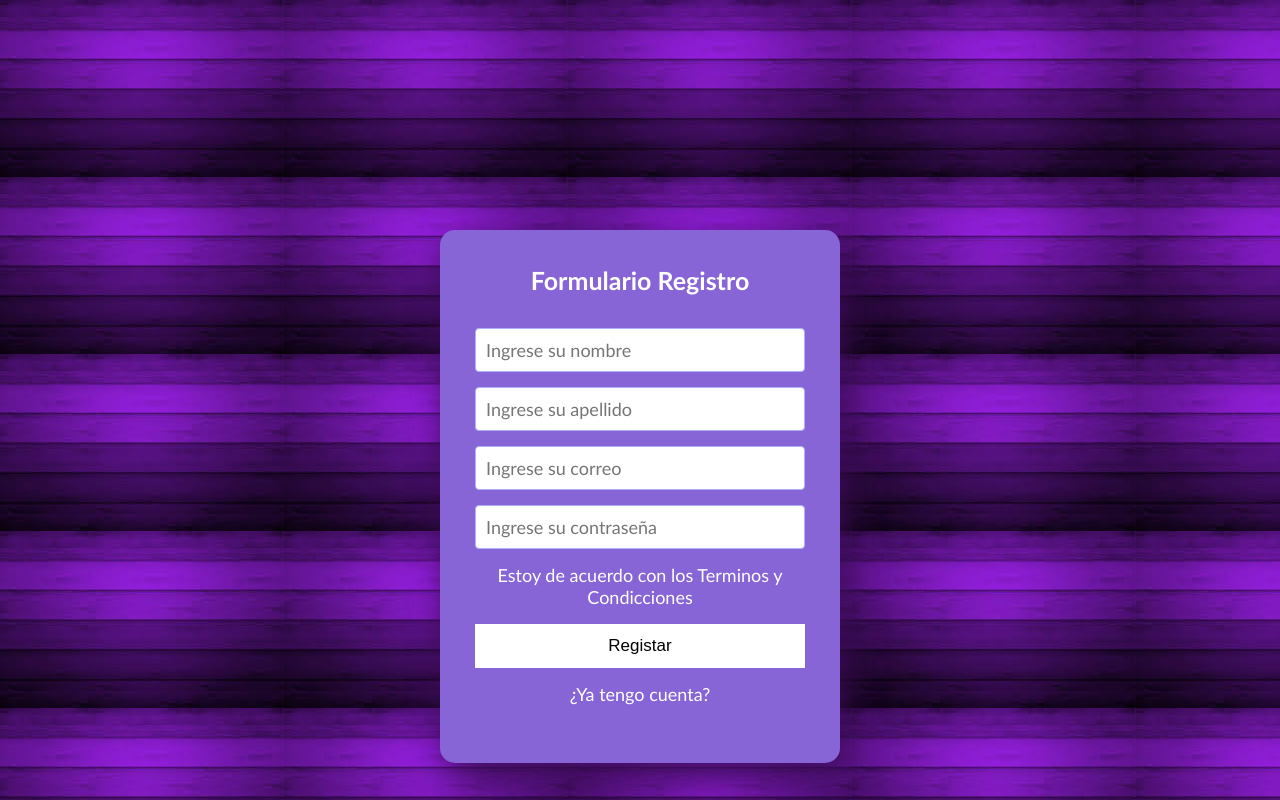
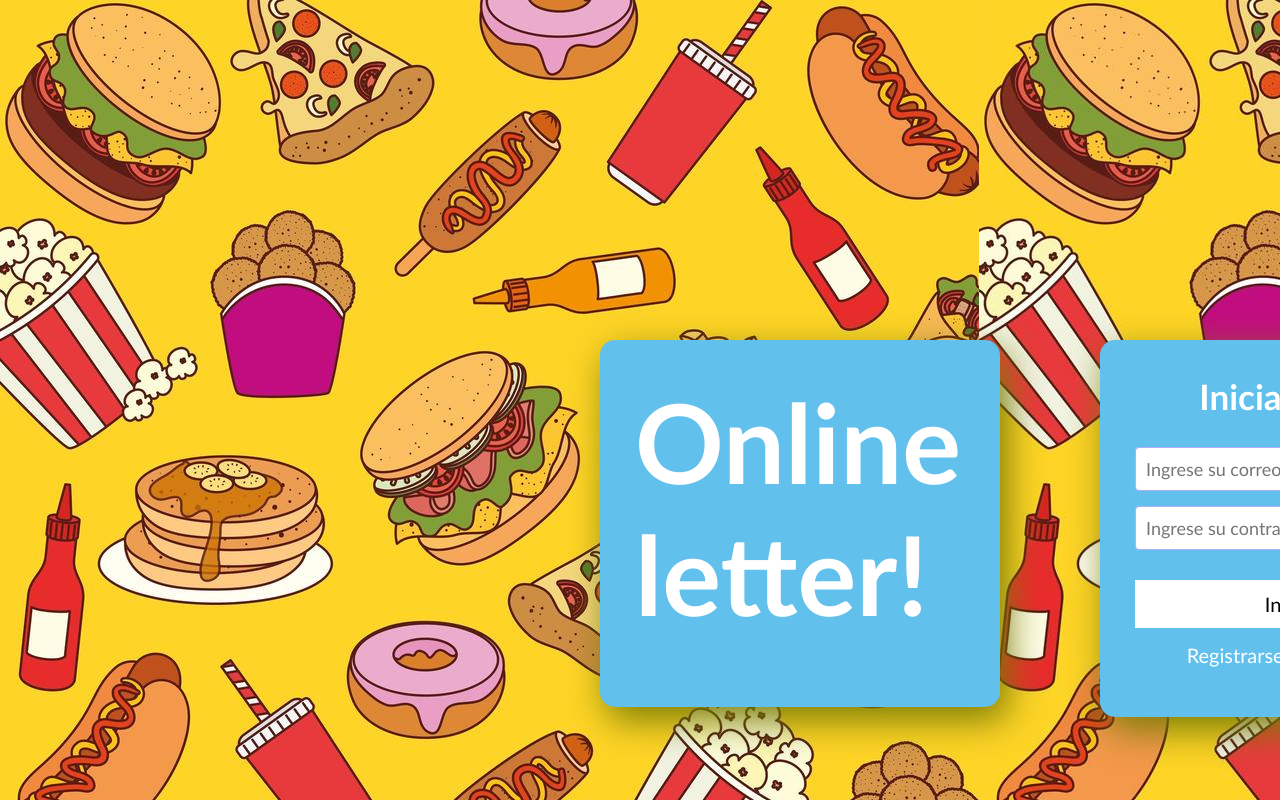
Before and after one commit to Shayd-R/Online_letters, a plain HTML site: page Index.html in a window 1280 px wide. Drawn offline with Linux system fonts and the light colour scheme.

Commit message:
Mejora de inicio

```diff
--- a/Index.html
+++ b/Index.html
@@ -1,5 +1,6 @@
 <!DOCTYPE html>
 <html lang="en">
+
 <head>
     <meta charset="UTF-8">
     <meta http-equiv="X-UA-Compatible" content="IE=edge">
@@ -8,17 +9,34 @@
     <title>Boceto carta virtual</title>
 
 </head>
+
 <body>
-    <section class="form-registro">
-        <center><h4>Formulario Registro</h4></center>
-        <input class="controls" type="text" name="nombres" id="nombres" placeholder="Ingrese su nombre">
-        <input class="controls" type="text" name="apellidos" id="apellidos" placeholder="Ingrese su apellido">
-        <input class="controls" type="email" name="correos" id="correos" placeholder="Ingrese su correo">
-        <input class="controls" type="password" name="contraseñas" id="contraseñas" placeholder="Ingrese su contraseña">
-        <p>Estoy de acuerdo con los <a href="#">Terminos y Condicciones</a></p>
-        <input class="botons" type="submit" value="Registar">
-        <p><a href="#">¿Ya tengo cuenta?</a></p>
-    </section>
+
+    <div class="caja1">
+        <section class="titulo">
+            <h1>Online letter!</h1>
+        </section>
+    </div>
+    <div class="caja2">
+        <section class="form-registro">
+            <center>
+                <h3>Iniciar sesión</h3>
+            </center>
+            <!--<input class="controls" type="text" name="nombres" id="nombres" placeholder="Ingrese su nombre">-->
+            <!--<input class="controls" type="text" name="apellidos" id="apellidos" placeholder="Ingrese su apellido">-->
+            <input class="controls" type="email" name="correos" id="correos" placeholder="Ingrese su correo">
+            <input class="controls" type="password" name="contraseñas" id="contraseñas"
+                placeholder="Ingrese su contraseña">
+            <!--<p>Estoy de acuerdo con los <a href="#">Terminos y Condicciones</a></p>-->
+            <input class="botons" type="submit" value="Ingresar">
+            <p><a href="#">Registrarse - Crear cuenta</a></p>
+        </section>
+
+
+    </div>
+
+
 
 </body>
+
 </html>
--- a/style.css
+++ b/style.css
@@ -3,25 +3,51 @@
     padding: 0;
     box-sizing: border-box;
 }
+
 body {
-    background-image: url('fondo.jpg');
+    background-image: url('fondo/fondo1.jpg');
+}
+
+.caja1 {
+    position: fixed;
+    top: 340px;
+    left: 600px;
+}
+
+.caja2 {
+    position: fixed;
+    top: 340px;
+    left: 1100px;
+}
+
+.titulo {
+    width: 400px;
+    background: #62c0ec;
+    padding: 35px;
+    border-radius: 15px;
+    font-family: 'calibri';
+    color: white;
+    box-shadow: 7px 13px 37px rgb(122, 124, 5);
 }
 
 .form-registro {
     width: 400px;
-    background: #8765d6;
+    background: #62c0ec;
     padding: 35px;
-    margin: auto;
-    margin-top: 230px;
     border-radius: 15px;
     font-family: 'calibri';
     color: white;
-    box-shadow: 7px 13px 37px rgb(56, 11, 82);
+    box-shadow: 7px 13px 37px rgb(122, 124, 5);
 }
 
-.form-registro h4 {
-    font-size: 25px;
+.titulo h1 {
+    font-size: 110px;
     margin-bottom: 33px;
+}
+
+.form-registro h3 {
+    font-size: 35px;
+    margin-bottom: 30px;
 }
 
 .controls {
@@ -36,9 +62,9 @@ body {
 }
 
 .form-registro p {
-    height: 45px;
+    height: 39px;
     text-align: center;
-    font-size: 18px;
+    font-size: 20px;
 }
 
 .form-registro a {
@@ -58,5 +84,6 @@ body {
     padding: 12px;
     color: rgb(0, 0, 0);
     margin: 15px 0;
-    font-size: 17px;
+    font-size: 20px;
+    font-family: 'calibri';
 }
```
Also changed, not shown: fondo/fondo.jpg (renamed from fondo.jpg), fondo/fondo1.jpg (added), fondo/fondo2.jpg (added), fondo/fondo3.jpg (added).
